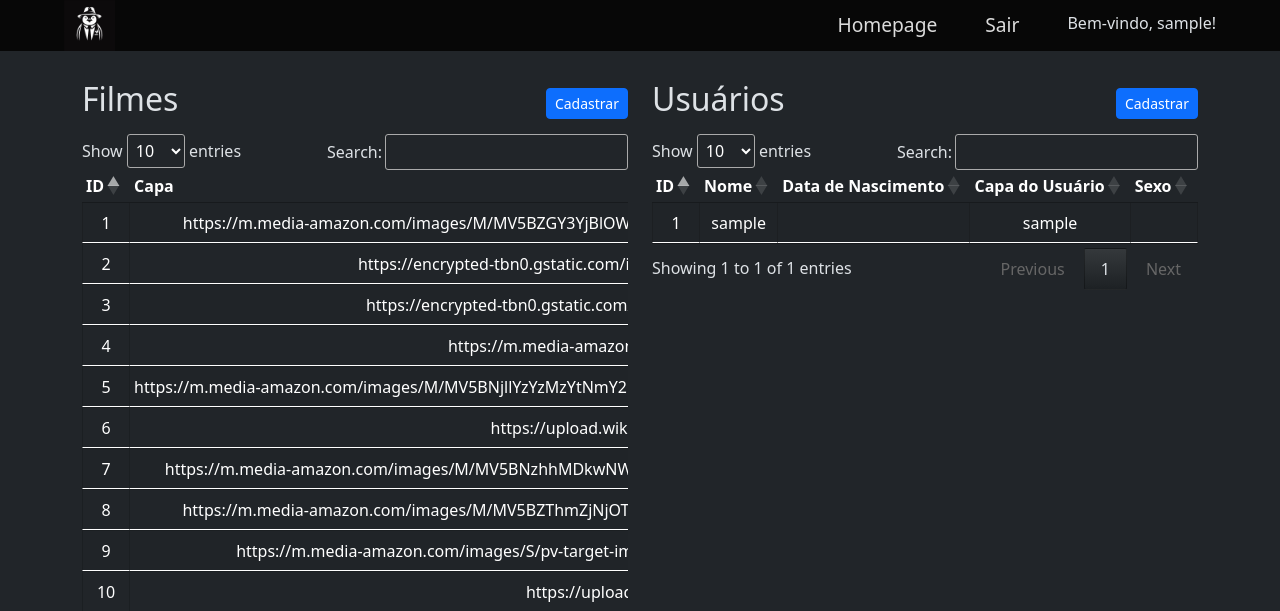
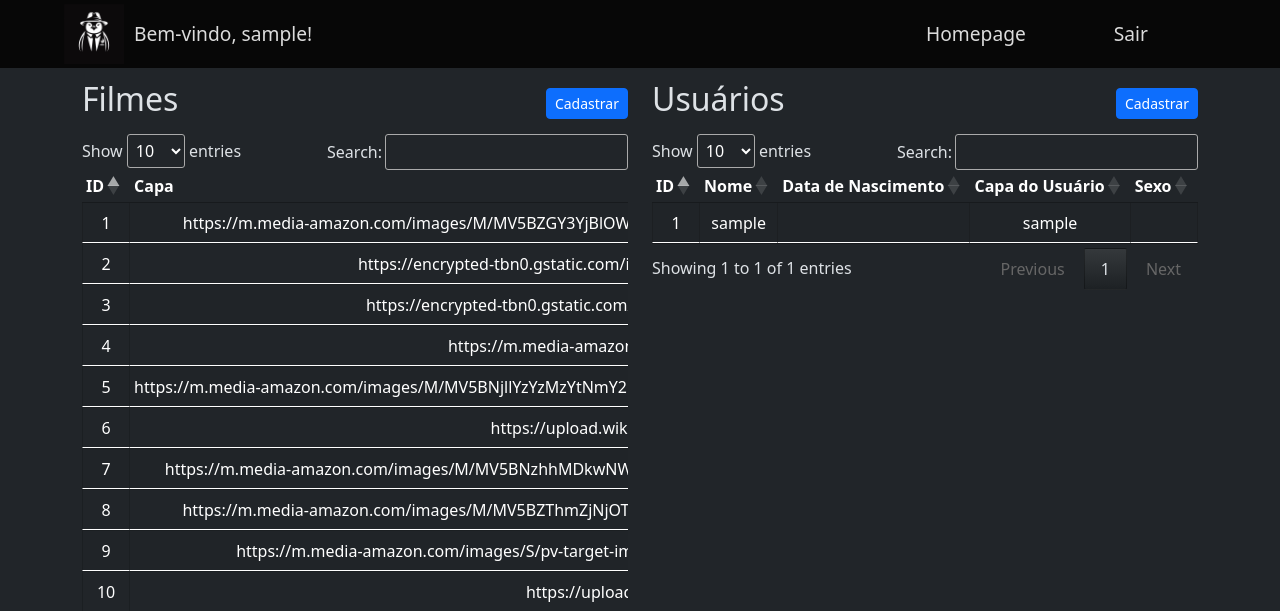
Before and after one commit to Fleuck/Don-Penguin, a PHP site: page /homepageAdmin.php in a window 1280 px wide. Shown: the top 611 px of the page. Run offline with PHP 8.4, Linux system fonts and the light colour scheme; the visitor is signed in with stand-in values (Sample User, id 1); data comes from the database, SQL or seed files in the repository; data that the repository does not hold is empty; some libraries are stand-ins or nearby versions.

Commit message:
nav-bar changes

```diff
--- a/admin/homepageAdmin.php
+++ b/admin/homepageAdmin.php
@@ -28,26 +28,27 @@ if(isset($_SESSION['userName'])) {
 </head>
 
 <style>
-    .logo{
-    width: 4.4%;
-    max-width: 150px;
+    .logo {
+        width: 60px; /* Tamanho fixo da logo */
+        height: auto;
         cursor: pointer;
+        margin-right: 10px; /* Espaço entre a logo e o texto */
     }
 
-    a{
+    a {
         text-decoration: none;
     }
 
     a:-webkit-any-link {
-        color: #dbdbdb
+        color: #dbdbdb;
     }
 
-    li{
+    li {
         margin-right: 3rem;
         list-style: none;
     }
 
-    .org{
+    .org {
         position: fixed;
         top: 0;
         left: 0;
@@ -55,47 +56,59 @@ if(isset($_SESSION['userName'])) {
         display: flex;
         justify-content: space-between;
         align-items: center;
-        padding: 0px 5%;
+        padding: 4px 5%; /* Aumentar o padding para mais altura */
         z-index: 999;
         transition: all 0.3s ease 0s;
         background-color: #070707;
     }
 
-    .barra{
+    .barra {
         list-style: none;
         margin: 0;
         padding: 0;
         display: flex;
     }
 
-    .menu{
+    .menu {
         display: inline-block;
-        padding: padding 0px 20px;
+        padding: 0px 20px;
         flex-grow: 1;
         font-size: 1.2rem;
         color: rgb(229, 229, 229);
         transition: all 0.3s ease 0s;
     }
 
-    .menu:hover{
+    .menu:hover {
         color: #ffffff;
         font-size: 1.3rem;
     }
 
-    .tudo{
+    .tudo {
         margin-top: 5%;
     }
 
+    .logo-container {
+        display: flex;
+        align-items: center;
+    }
+
+    .welcome-message {
+        font-size: 1.2rem;
+        color: #dbdbdb;
+    }
 </style>
+
+
 <header>
     <div class="org">
+        <div class="logo-container">
             <img class="logo" src="../midia/penguin.jpg" alt="logo">
+            <span class="welcome-message"><?php echo "Bem-vindo, $username!"; ?></span>
+        </div>
         <nav>
             <ul class="barra">
-                    <a class="menu" href="../filmesHub/homepage.php"><li>Homepage</li></a>
-                    <a class="menu" href="../TelaLogin/telalogin.html"><li>Sair</li></a>
-                    <?php echo "Bem-vindo, $username!"; ?>
-        </a>
+                <li><a class="menu" href="../filmesHub/homepage.php">Homepage</a></li>
+                <li><a class="menu" href="../TelaLogin/telalogin.html">Sair</a></li>
             </ul>
         </nav>
     </div>
--- a/conexao.php
+++ b/conexao.php
@@ -1,6 +1,6 @@
 <?php
 
-$servername = "localhost";
+$servername = "127.0.0.1";
 $username = "root";
 $password = "";
 $database = "projetoDon_Penguin";
```
Lines whose indentation alone changed are shown as unchanged.
